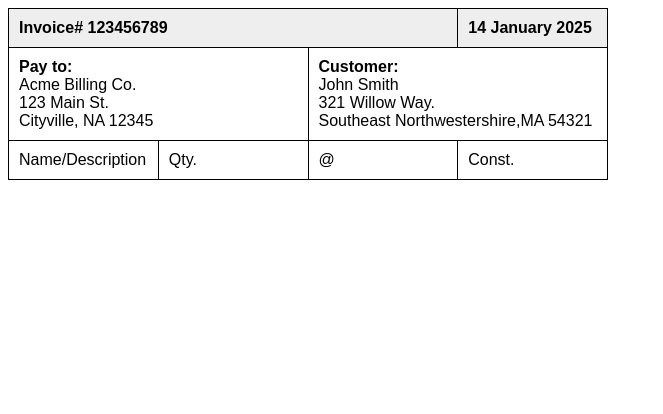
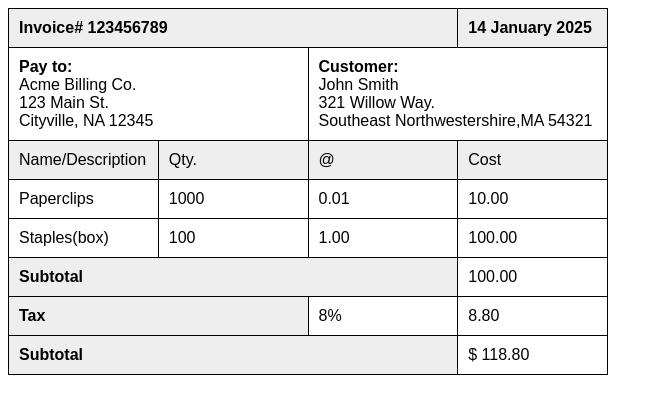
Before and after one commit to Will-Schrick/gimnasio-exercise-tables-9-25, a plain HTML site: page html-gimnasio-master/index.html in a window 1280 px wide. Shown: the whole page, without its empty margins (0-663 px from the left). Drawn offline with Linux system fonts and the light colour scheme.

Commit message:
finsihed project

```diff
--- a/html-gimnasio-master/index.html
+++ b/html-gimnasio-master/index.html
@@ -26,11 +26,36 @@
                 Southeast Northwestershire,MA 54321
             </td>
         </tr>
-        <tr>
+        <tr id="item">
             <td>Name/Description</td>
             <td>Qty.</td>
             <td>@</td>
-            <td>Const.</td>
+            <td>Cost</td>
+        </tr>
+        <tr>
+            <td>Paperclips</td>
+            <td>1000</td>
+            <td>0.01</td>
+            <td>10.00</td>
+        </tr>
+        <tr>
+            <td>Staples(box)</td>
+            <td>100</td>
+            <td>1.00</td>
+            <td>100.00</td>
+        </tr>
+        <tr>
+            <td id="subtotal" colspan ="3"><b>Subtotal</b></td>
+            <td>100.00</td>
+        </tr>
+        <tr>
+            <td id="tax" colspan ="2"><b>Tax</b></td>
+            <td>8%</td>
+            <td>8.80</td>
+        </tr>
+        <tr>
+            <td id="grandTotal" colspan ="3"><b>Subtotal</b></td>
+            <td>$ 118.80</td>
         </tr>
     </table>
 
--- a/html-gimnasio-master/style.css
+++ b/html-gimnasio-master/style.css
@@ -19,3 +19,8 @@ th {
 th {
     background-color: rgba(128, 128, 128, 0.134);
 }
+
+#item, #subtotal, #tax, #grandTotal {
+    background-color: rgba(128, 128, 128, 0.134);
+
+}
```
